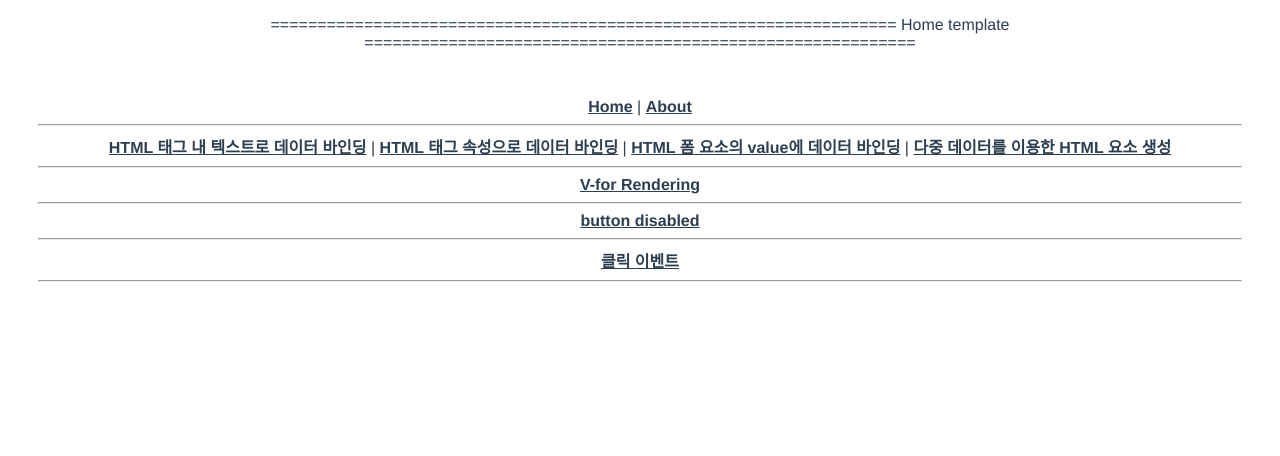
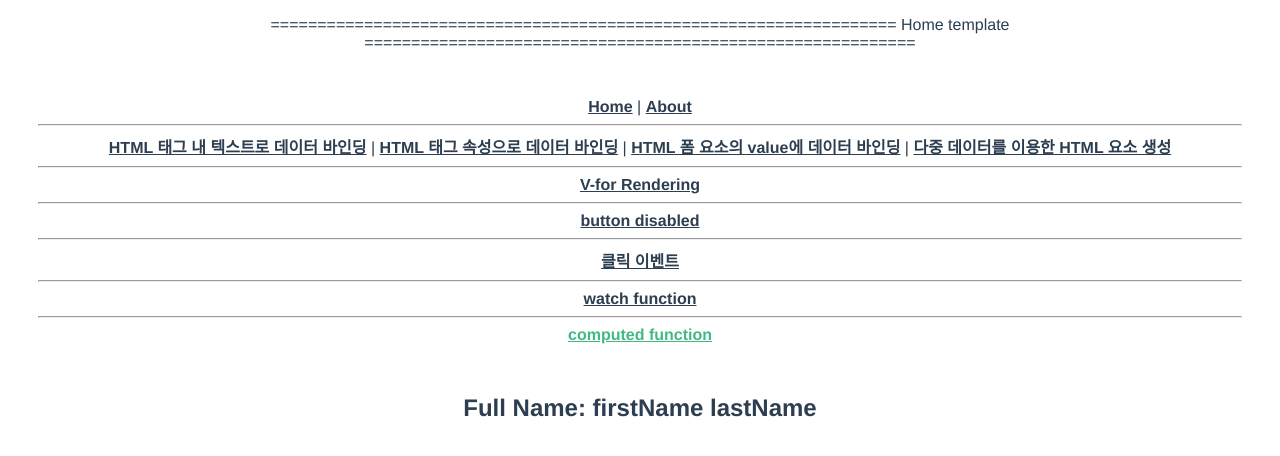
Before and after one commit to LeticiaKang/PracticeCuriosities, a Vue app in the folder vue-project-01/: page /computedFunc in a window 1280 px wide. Shown: the top 456 px of the page. Built offline with nearby package versions, Linux system fonts and the light colour scheme.

Commit message:
[프로젝트 투입 일주일 전] 5장. computed, watch

```diff
--- a/vue-project-01/src/App.vue
+++ b/vue-project-01/src/App.vue
@@ -10,12 +10,15 @@
     <router-link to="/dataBindingValue">HTML 폼 요소의 value에 데이터 바인딩</router-link> |
     <router-link to="/dataBindingMultiData">다중 데이터를 이용한 HTML 요소 생성</router-link>
     <hr>
-    <router-link to="/listRendering">V-for Rendering</router-link>
+    <router-link to="/listRendering"> V-for Rendering </router-link>
     <hr>
-    <router-link to="/dataBindingButton">button disabled</router-link>
+    <router-link to="/dataBindingButton"> button disabled </router-link>
     <hr>
     <router-link to="/clickEvent"> 클릭 이벤트 </router-link>
     <hr>
+    <router-link to="/watchFunc"> watch function </router-link>
+    <hr>
+    <router-link to="/computedFunc"> computed function </router-link>
   </nav>
   <router-view/>  <!-- 라우팅 컴포넌트, 현재 라우트에 맞는 컴포넌트를 동적으로 표시한다.
                         Home이나 About 메뉴를 클릭하면 해당하는 하위 템플릿(컴포넌트)가 <router-view/> 태그가 있는 영역에 표시되는 것-->
--- a/vue-project-01/src/router/index.js
+++ b/vue-project-01/src/router/index.js
@@ -29,7 +29,22 @@ const routes = [
     path: '/clickEvent',
     name: 'clickEvent',
     component: () => import('../views/EventClick.vue')
-  }
+  },
+  {
+    path: '/watchFunc',
+    name: 'watchFunc',
+    component: () => import('../views/WatchFunc.vue')
+  },
+  {
+    path: '/computedFunc',
+    name: 'computedFunc',
+    component: () => import('../views/ComputedFunc.vue')
+  },
+  {
+    path: '/nested',
+    name: 'nested',
+    component: () => import('../views/NestedComponent.vue')
+  },
 ]
 
 const router = createRouter({
@@ -43,6 +58,6 @@ function createDataBindingRoute(path, name) {
   return {
     path: `/dataBinding${path}`,
     name: `dataBinding${name}`,
-    component: () => import(/* webpackChunkName: "dataBinding" */ `../views/databing/DataBinding${name}.vue`)
+    component: () => import(`../views/databing/DataBinding${name}.vue`)
   };
 }
--- /dev/null
+++ b/vue-project-01/src/views/ComputedFunc.vue
@@ -0,0 +1,19 @@
+<template>
+  <h2>Full Name: {{ fullName }}</h2>
+</template>
+
+<script>
+  export default {
+    data() {
+      return {
+        firstName: 'firstName',
+        lastName: 'lastName',
+      };
+    },
+    computed: {
+      fullName() {
+        return `${this.firstName} ${this.lastName}`;
+      }
+    }
+  }
+</script>
--- /dev/null
+++ b/vue-project-01/src/views/WatchFunc.vue
@@ -0,0 +1,32 @@
+<template>
+  <main>
+    <h2> Full Name : {{ fullName }} </h2>
+    <br>
+    <button type="button" @click="changeName">변경</button>
+  </main>
+</template>
+
+<script>
+  export default {
+    data() {
+      return {
+        firstName: 'fistName',
+        lastName: 'lastName',
+        fullName: '',
+      };
+    },
+    watch: {
+      firstName() {
+        this.fullName = this.firstName + ' ' + this.lastName;
+      },
+      lastName() {
+        this.fullName = this.firstName + ' ' + this.lastName;
+      }
+    },
+    methods: {
+      changeName() {
+        this.firstName = 'Eunsol';
+      }
+    }
+  }
+</script>
```
